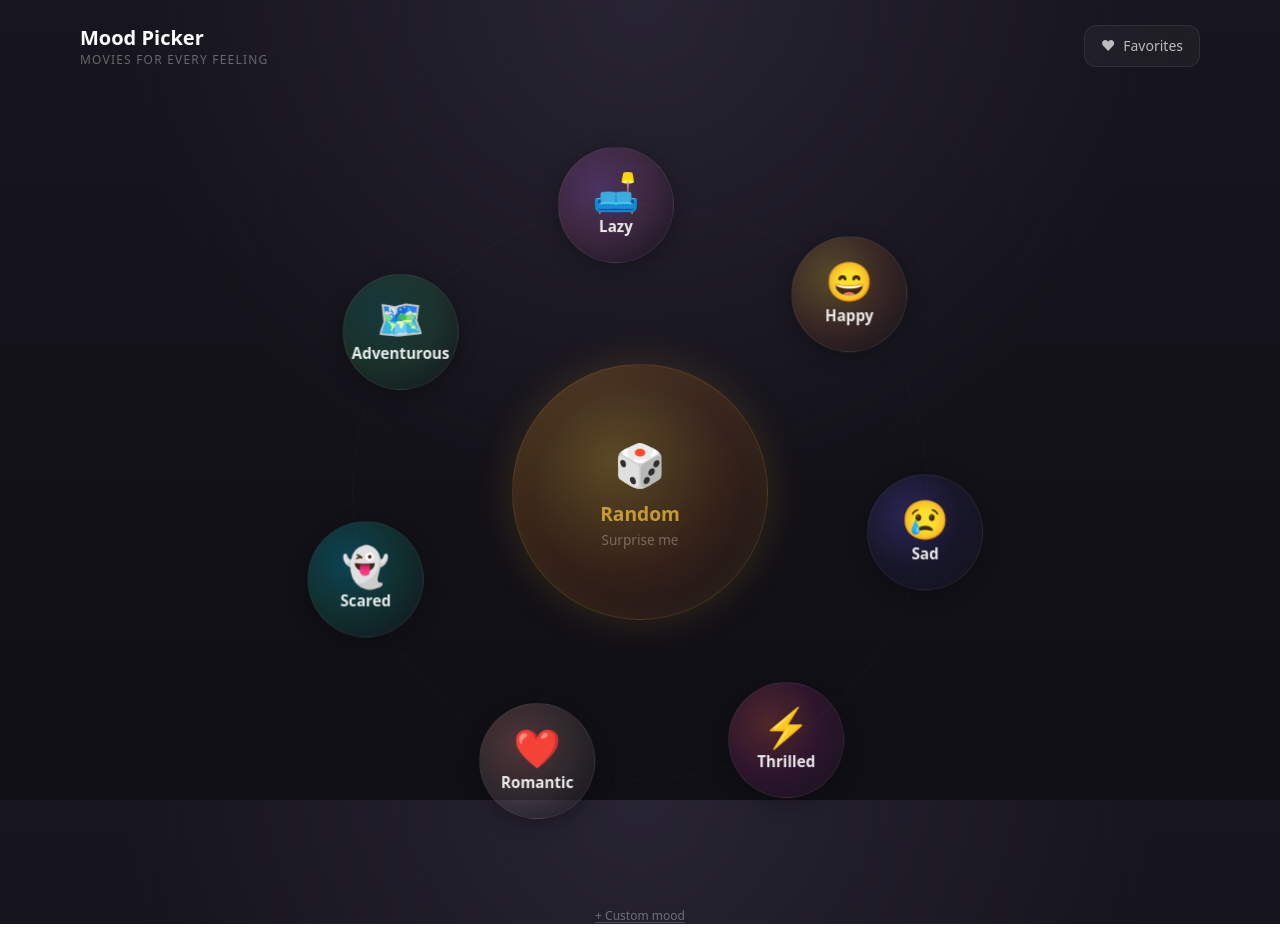
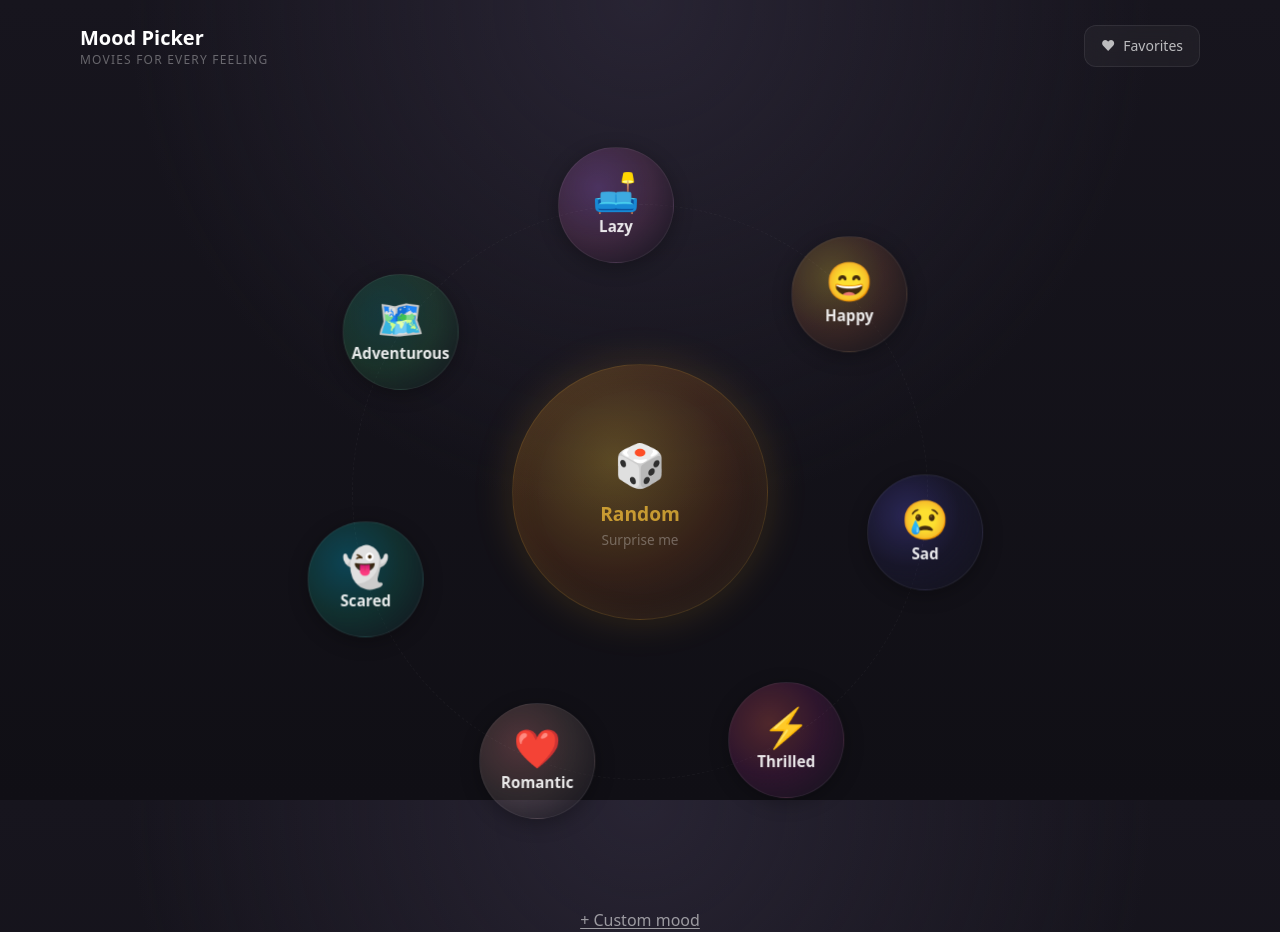
Before and after one commit to Ricky352/movie-mood-picker-challenge, a React (Vite) app: page / in a window 1280 px wide. Built offline with nearby package versions, Linux system fonts and the light colour scheme.

Commit message:
change custom mood text

```diff
--- a/src/components/mood/MoodSelector.tsx
+++ b/src/components/mood/MoodSelector.tsx
@@ -107,7 +107,7 @@ export const MoodSelector = ({ onSelect }: MoodSelectorProps) => {
       <div className="flex flex-col items-center mt-4">
         <button
           onClick={() => setShowCreate(true)}
-          className="text-xs text-white/35 hover:text-white/65 transition-colors duration-200 cursor-pointer underline underline-offset-2 decoration-white/20"
+          className="text-md text-white/55 hover:text-white transition-colors duration-200 cursor-pointer underline underline-offset-2"
         >
           + Custom mood
         </button>
```
